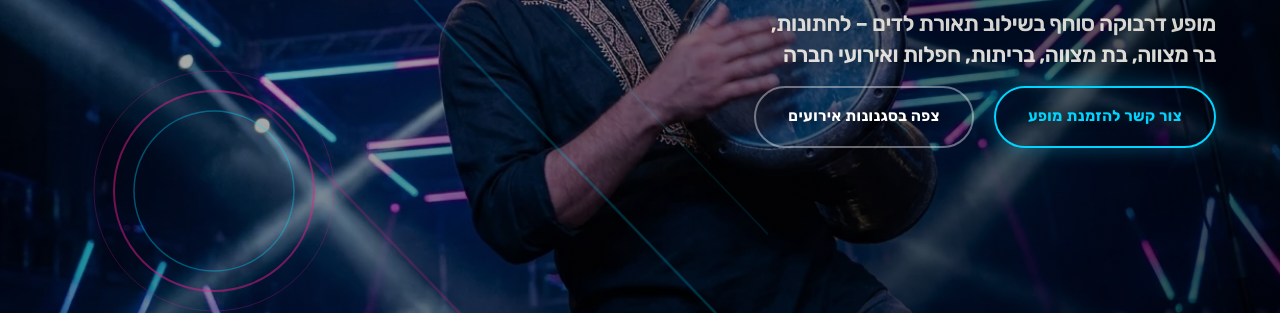
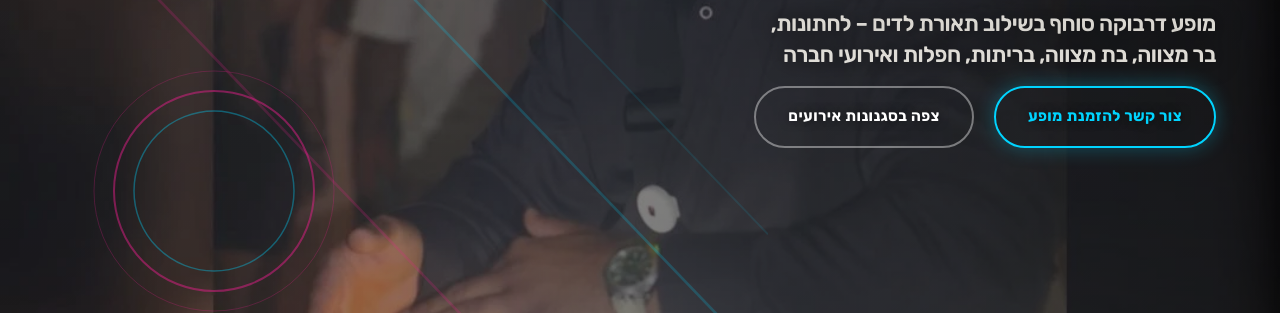
Before and after one commit to slipwoker/zappy-website-8de480f3-8125-46d1-94ae-455778895418, a plain HTML site: page index.html in a window 1280 px wide. Shown: the part 401-714 px from the top of the page. Drawn offline with Linux system fonts and the light colour scheme; no server answers.

Commit message:
Background sync: Progressive GitHub Sync

```diff
--- a/index.html
+++ b/index.html
@@ -684,7 +684,7 @@ body:has(.zappy-announcement-bar) main > section[class*="hero"]:first-of-type {
 </style>
     <link rel="stylesheet" href="/styles.css">
     <script>window.ZAPPY_WEBSITE_ID = "8de480f3-8125-46d1-94ae-455778895418"; window.ZAPPY_API_BASE = "https://api.zappy5.com";</script>
-    <link rel="preload" as="image" href="/assets/site-image-index-hero-image-1-1785796811240-z57jwr.webp?v=1785796811240" fetchpriority="high">
+    <link rel="preload" as="image" href="/assets/attached-1785797231344-nl2dwn.webp?v=1785797231344" fetchpriority="high">
 
     <style id="zappy-dropdown-submenu-styles">
       /* ========== DESKTOP DROPDOWN SUBMENU STYLES ========== */
@@ -1263,7 +1263,7 @@ body:has(.zappy-announcement-bar) main > section[class*="hero"]:first-of-type {
   <main id="main">
     <section data-band-index="0" class="index-hero-section" data-layout-spec="בית-hero" data-hero-type="fullscreen-scrim">
   <!-- Background Image -->
-  <img loading="eager" fetchpriority="high" data-hero-bg="true" class="hero-bg-image" data-placeholder="index-hero-image-1" data-context="Avi Darbuka performing energetically on stage with darbuka drum, dramatic nightclub atmosphere with smoke, electric cyan and hot magenta stage lighting, LED effects, premium event photography, cinematic wide shot, dark background" width="1200" height="600" src="/assets/site-image-index-hero-image-1-1785796811240-z57jwr.webp?v=1785796811240" alt="אבי דרבוקה בהופעה חיה עם תאורת לדים מרהיבה" decoding="async">
+  <img loading="eager" fetchpriority="high" data-hero-bg="true" class="hero-bg-image" data-placeholder="index-hero-image-1" data-context="Avi Darbuka performing energetically on stage with darbuka drum, dramatic nightclub atmosphere with smoke, electric cyan and hot magenta stage lighting, LED effects, premium event photography, cinematic wide shot, dark background" width="1200" height="600" src="/assets/attached-1785797231344-nl2dwn.webp?v=1785797231344" alt="אבי דרבוקה בהופעה חיה עם תאורת לדים מרהיבה" decoding="async">
 
   <!-- Scrim Overlay -->
   <div class="hero-scrim" aria-hidden="true"></div>
```
Also changed, not shown: public/index.html (+1 -1 lines), 3 other files.
